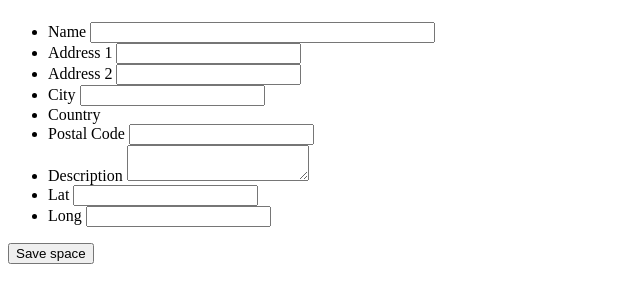
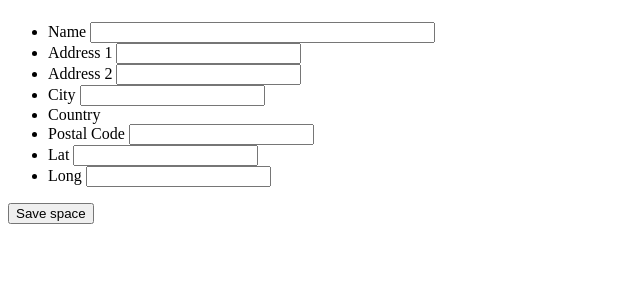
Before and after one commit to ppapadeas/wprevents, a Python web app: template mozcal/admin/templates/space_form.html in a window 1280 px wide. Shown: the part 44-347 px from the top of the page, without its empty margins (0-640 px from the left). Run offline with Jinja, Linux system fonts and the light colour scheme; the template is opened without the code that fills it, so the values that code supplies are empty.

Commit message:
Remove Space.description field

```diff
--- a/mozcal/admin/forms.py
+++ b/mozcal/admin/forms.py
@@ -46,7 +46,7 @@ class EventForm(ModelForm):
 class SpaceForm(ModelForm):
   class Meta:
     model = Space
-    fields = ['name', 'address', 'address2', 'city', 'country', 'postal_code', 'description', 'lat', 'lon']
+    fields = ['name', 'address', 'address2', 'city', 'country', 'postal_code', 'lat', 'lon']
 
   def __init__(self, *args, **kwargs):
     super(SpaceForm, self).__init__(*args, **kwargs)
--- a/mozcal/admin/templates/space_form.html
+++ b/mozcal/admin/templates/space_form.html
@@ -29,10 +29,6 @@
       <input name="postal_code" type="text" value="{{ space.postal_code }}">
     </li>
     <li>
-      <label>Description</label>
-      <textarea name="description">{{ space.description }}</textarea>
-    </li>
-    <li>
       <label>Lat</label>
       <input name="lat" type="text" value="{{ space.lat }}">
     </li>
--- a/mozcal/events/models.py
+++ b/mozcal/events/models.py
@@ -20,7 +20,6 @@ class Space(models.Model):
 
   name = models.CharField(max_length=120)
   slug = models.SlugField(max_length=50, blank=True)
-  description = models.TextField(blank=True)
 
   address = models.CharField(max_length=150)
   address2 = models.CharField(max_length=150, blank=True)
```
